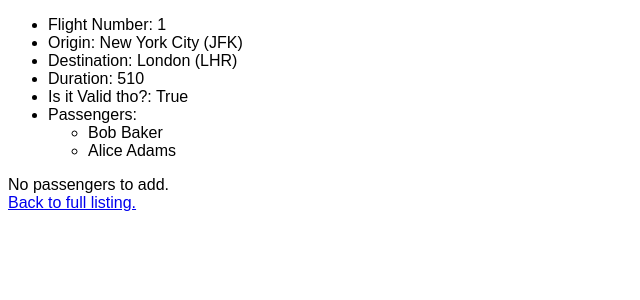
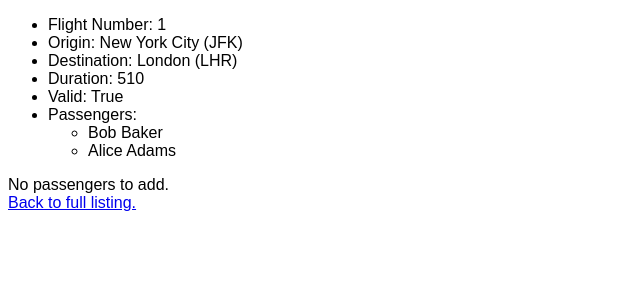
Before and after one commit to LesterJones95/airline, a Django app: page /1 in a window 1280 px wide. Shown: the top 300 px of the page, without its empty margins (0-640 px from the left). Run offline with Django 3.2, Linux system fonts and the light colour scheme; data comes from the database, SQL or seed files in the repository.

Commit message:
reverted changes for pwm

```diff
--- a/flights/templates/flights/flight.html
+++ b/flights/templates/flights/flight.html
@@ -10,7 +10,7 @@
         <li>Origin: {{ flight.origin }}</li>
         <li>Destination:  {{ flight.destination }}</li>
         <li>Duration:  {{ flight.duration }}</li>
-        <li>Is it Valid tho?: {{ flight.is_valid_flight }}</li>
+        <li>Valid: {{ flight.is_valid_flight }}</li>
         <li>
             Passengers:
             <ul>
```
